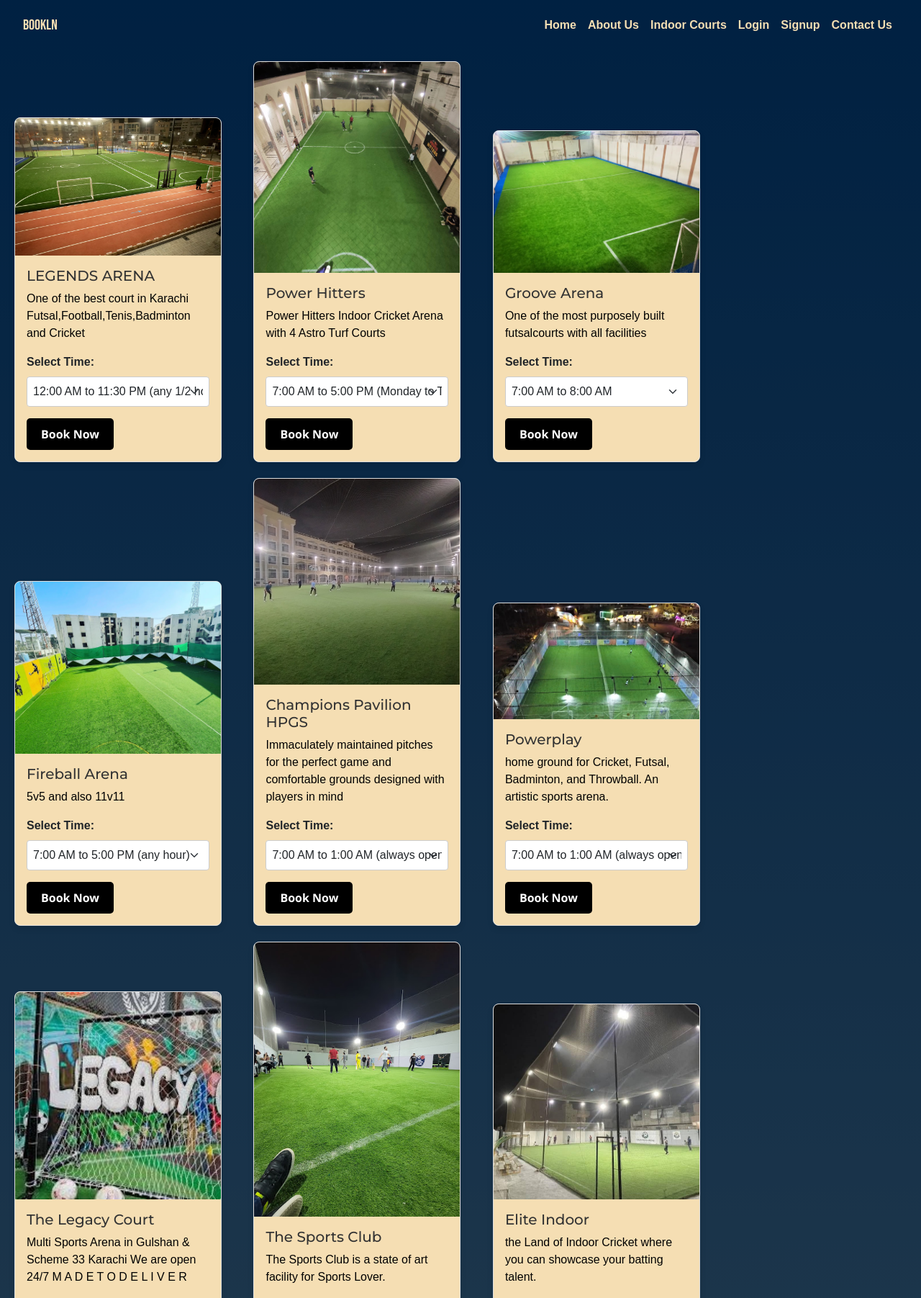
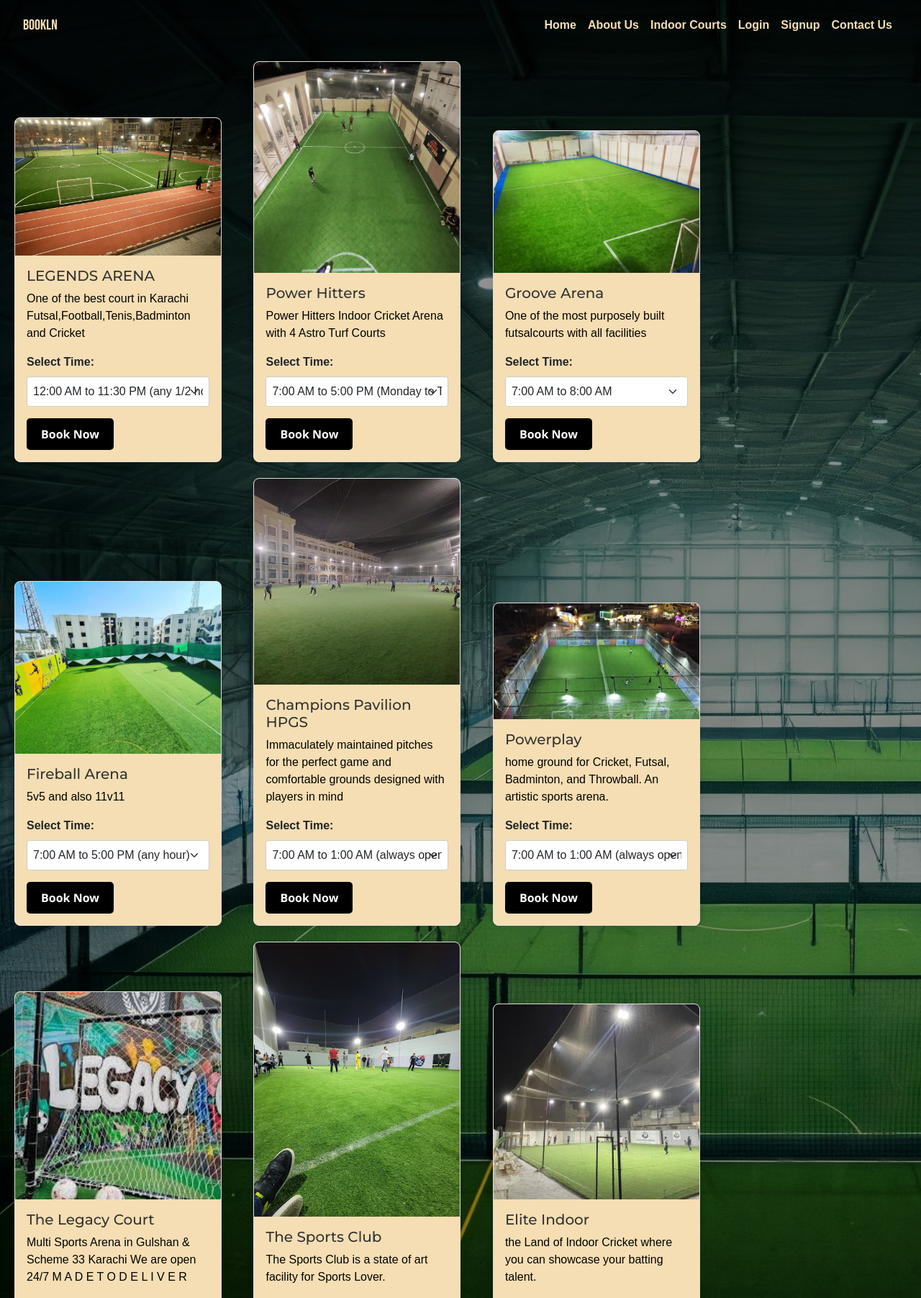
Before and after one commit to aishxix/Bookln, a Flask app: page /indoor in a window 1280 px wide. Shown: the top 1803 px of the page at 72% size. Run offline with Flask 3, Linux system fonts and the light colour scheme; the visitor is signed in with stand-in values (Sample User, id 1); some web fonts are replaced.

Commit message:
indoorbgchanged:raheem

```diff
--- a/static/style.css
+++ b/static/style.css
@@ -268,6 +268,9 @@ footer {
   width: 360px;
 
 }
+.indoor-bg{
+  background-image: url(tester2.jpeg);
+}
 .abt-p{
   color: black;
   font-size:23px;
--- a/templates/indoor.html
+++ b/templates/indoor.html
@@ -12,7 +12,7 @@
     <link rel="stylesheet" href="{{url_for('static' , filename = 'style.css')}}" />
   </head>
   <body>
-    <section class="loginbg">
+    <section class="indoor-bg">
       <div class="wrapper">
         <nav class="navbar navbar-expand-lg navbar-dark">
             <div class="container-fluid">
```
